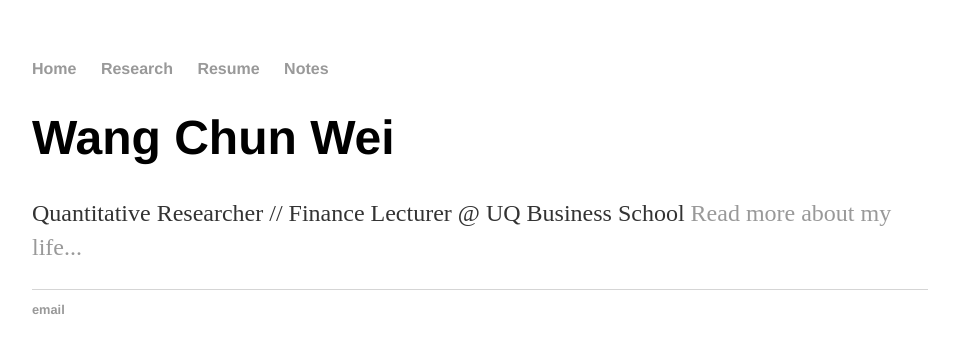
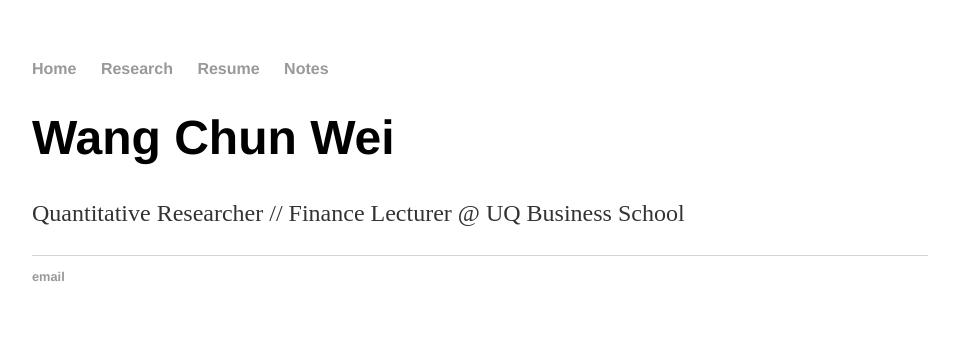
Before and after one commit to weiwangchun/weiwangchun.github.io, a Jekyll site: the page built from index.html, in a window 1280 px wide. Shown: the top 353 px of the page, without its empty margins (160-1119 px from the left). Built offline with Jekyll 4.4.1, drawn with Linux system fonts in a browser that asks for light colours.

Commit message:
Update index.html

```diff
--- a/index.html
+++ b/index.html
@@ -4,5 +4,5 @@ title: Wang Chun Wei
 ---
 <div class="blurb">
 	<h1>Wang Chun Wei</h1>
-	<p> Quantitative Researcher // Finance Lecturer @ UQ Business School <a href="/about">Read more about my life...</a></p>
+	<p> Quantitative Researcher // Finance Lecturer @ UQ Business School </p>
 </div><!-- /.blurb -->
```
